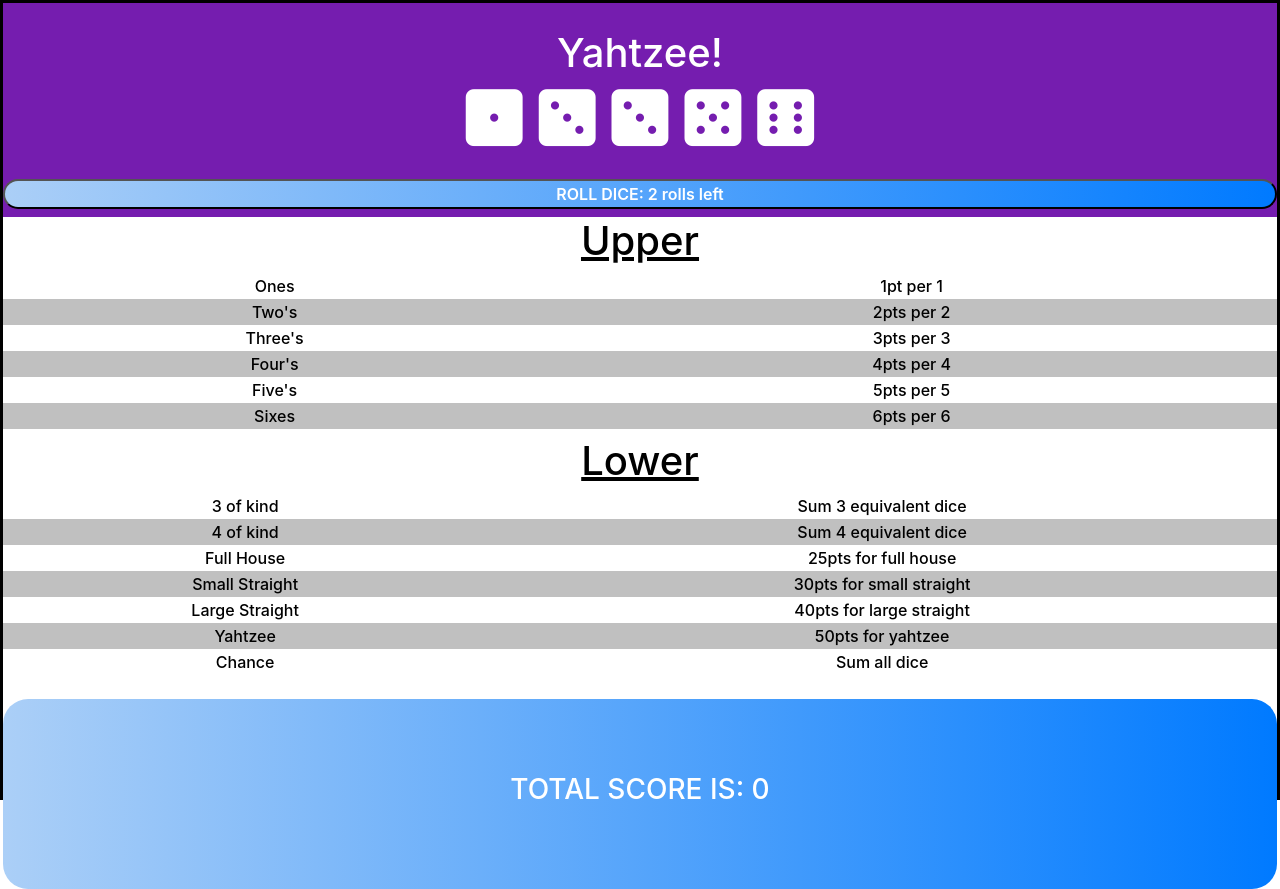
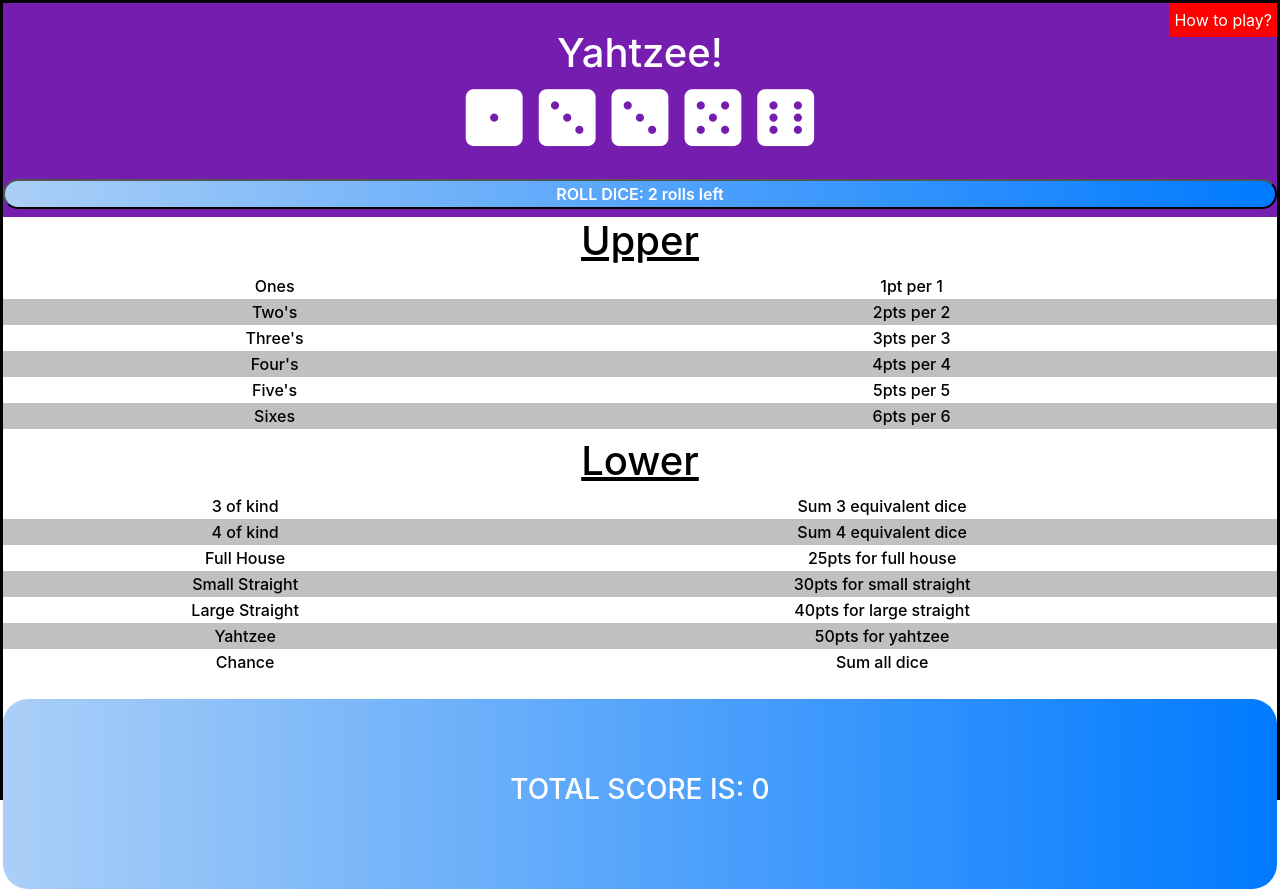
Before and after one commit to aji1414/Yahtzee, a React (Create React App) app: page / in a window 1280 px wide. Built offline with nearby package versions, Linux system fonts and the light colour scheme.

Commit message:
add link to game instructions

```diff
--- a/src/Components/Dice/Dice.component.jsx
+++ b/src/Components/Dice/Dice.component.jsx
@@ -6,7 +6,7 @@
 function Dice({dice, rollsLeft, diceClick, rollDice}){
     return(
         <div className="dice">
-
+            <a href="https://www.wikihow.com/Play-Yahtzee"><span className="instructions">How to play?</span></a>
             <h1 className="game-title pt-3">Yahtzee!</h1>
 
             <div className="dice-box d-flex justify-content-center px-3">
--- a/src/Components/Dice/Dice.styles.scss
+++ b/src/Components/Dice/Dice.styles.scss
@@ -5,6 +5,19 @@
     padding:10px 0;
 }
 
+.instructions{
+    cursor: pointer;
+    position: absolute;
+    top:0;
+    right:0;
+    background: red;
+    padding: 5px;
+    color:white;
+
+    &:focus{
+        color:white;
+    }
+}
 
 
 .game-buttons{
```
